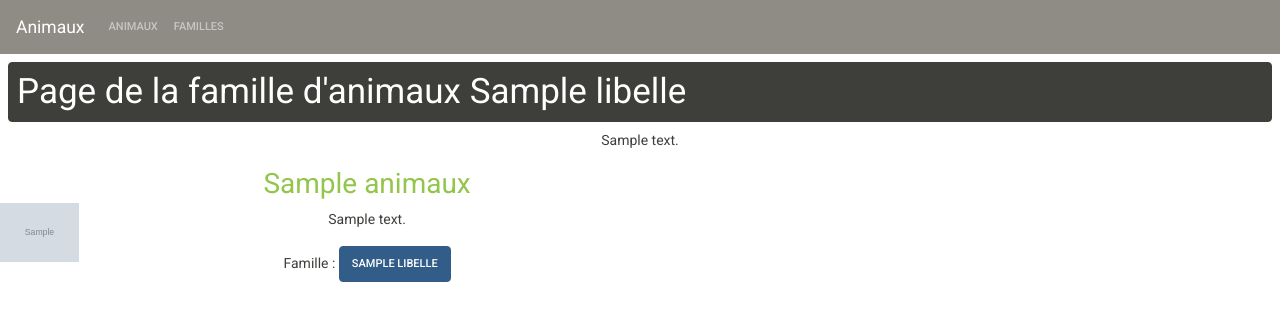
After one commit to tmaulon/u-symfony-animaux, a Symfony app: template templates/famille/famille.html.twig in a window 1280 px wide. The commit adds this page. Shown: the top 321 px of the page. Run offline with Twig, Linux system fonts and the light colour scheme; the template is opened without the code that fills it: most values are stand-ins (such as "Sample title", 1, 10 or a date in 2020); grey boxes marked "Sample" are stand-in pictures; some libraries are stand-ins or nearby versions.

Commit message:
links all pages with animals families

```diff
--- a/templates/animal/animal.html.twig
+++ b/templates/animal/animal.html.twig
@@ -31,6 +31,12 @@
 					<span class="badge badge-success">Oui</span>
 				{% endif %}
 			</p>
+			<p>
+				Famille :
+				<a href="{{ path('afficher_famille', { 'id' : animal.famille.id }) }}" class="btn btn-primary">
+					{{ animal.famille.libelle }}
+				</a>
+			</p>
 		</div>
 	</div>
 {% endblock %}
--- a/templates/animal/index.html.twig
+++ b/templates/animal/index.html.twig
@@ -12,7 +12,7 @@
 	{% for animal in animaux %}
 		<div class="row align-items-center">
 			<div class="col-2 text-center">
-				<img style="width:100%;" src="{{ asset('images/' ~ animal.image) }}" alt="">
+				<img class="img-fluid" src="{{ asset('images/' ~ animal.image) }}" alt="">
 			</div>
 			<div class="col-auto">
 				<h2>
@@ -25,7 +25,7 @@
 				</p>
 				<p>
 					Famille :
-					<a href="" class="btn btn-primary">
+					<a href="{{ path('afficher_famille', { 'id' : animal.famille.id }) }}" class="btn btn-primary">
 						{{ animal.famille.libelle }}
 					</a>
 				</p>
--- /dev/null
+++ b/templates/famille/famille.html.twig
@@ -0,0 +1,50 @@
+{% extends 'base.html.twig' %}
+
+{% block title %}
+	Page de la famille d'animaux
+	{{ famille.libelle }}
+{% endblock %}
+
+{% block monTitre %}
+	Page de la famille d'animaux
+	{{ famille.libelle }}
+{% endblock %}
+
+{% block body %}
+	<div class="row">
+		<div class="col-12 text-center">
+			<p>
+				{{ famille.description }}
+			</p>
+		</div>
+	</div>
+	<div class="row">
+		{% for animal in famille.animaux %}
+			<div class="col-6">
+				<div class="row align-items-center">
+					<div class="col-12 col-md-6 col-lg-2 text-center">
+						<img class="img-fluid" src="{{ asset('images/' ~ animal.image) }}" alt="">
+					</div>
+					<div class="col text-center">
+						<h2>
+							<a href="{{ path('afficher_animal', { 'id' : animal.id }) }}">
+								{{ animal.nom }}
+							</a>
+						</h2>
+						<p>
+							{{ animal.description }}
+						</p>
+						<p>
+							Famille :
+							<a href="" class="btn btn-primary">
+								{{ animal.famille.libelle }}
+							</a>
+						</p>
+					</div>
+				</div>
+			</div>
+		{% endfor %}
+
+	</div>
+
+{% endblock %}
```
Also changed, not shown: src/Controller/FamilleController.php (+13 -1 lines), templates/famille/familles.html.twig (+7 -5 lines).
